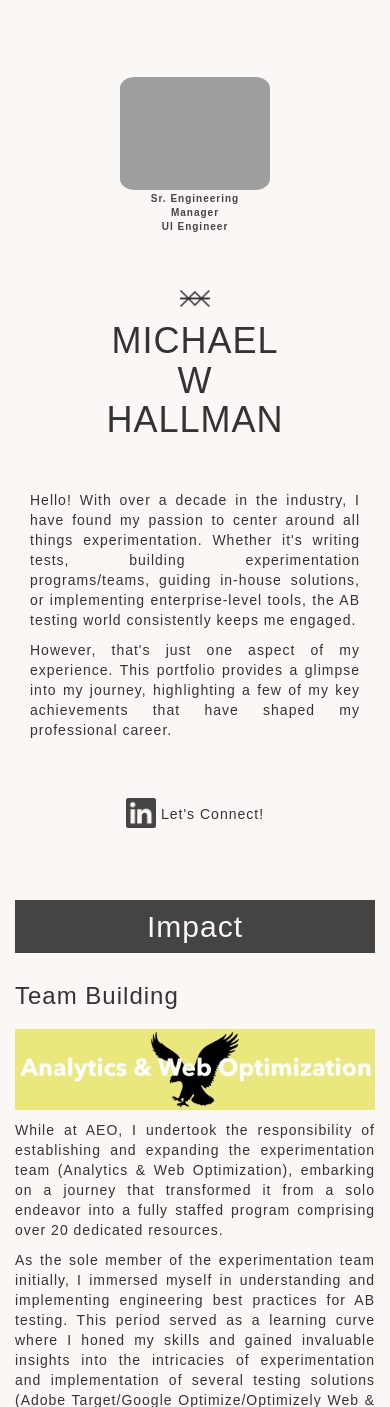
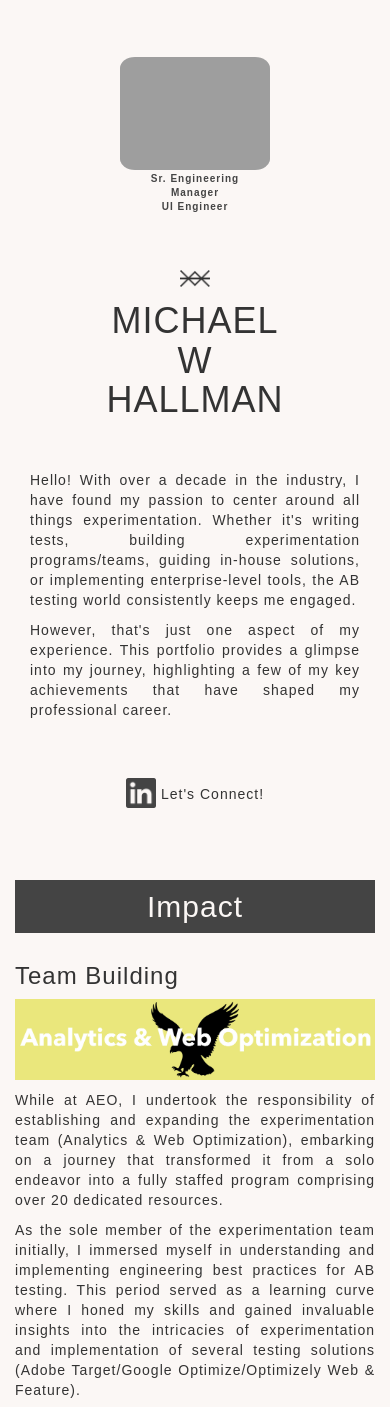
Before and after one commit to hallmanm/portfolio, a PHP site: page / in a window 390 px wide. Shown: the part 93-1500 px from the top of the page. Run offline with PHP 8.4, Linux system fonts and the light colour scheme; grey boxes are pictures that could not be loaded.

Commit message:
removing mobile breakpoint top margin for preview

```diff
--- a/includes/css/main.css
+++ b/includes/css/main.css
@@ -489,9 +489,6 @@ h3 .code-link{
   h1,h2{
     text-align: center!important;
   }
-  .preview{
-    margin-top:20px;
-  }
   p{
     text-align: justify;
   }
```
